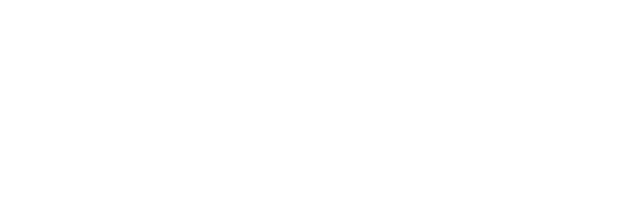
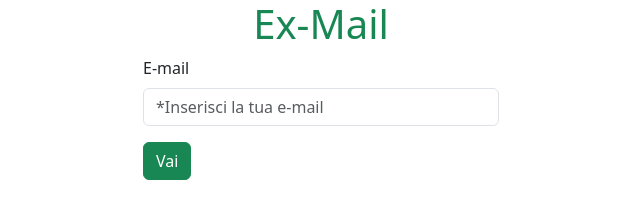
Before and after one commit to Vbortone99/js-mail-dadi, a plain HTML site: page index.html in a window 1280 px wide. Shown: the whole page, without its empty margins (319-959 px from the left). Drawn offline with nearby package versions, Linux system fonts and the light colour scheme.

Commit message:
Html structure

```diff
--- a/index.html
+++ b/index.html
@@ -8,6 +8,23 @@
     <title>Document</title>
 </head>
 <body>
+    <!-- MAIL -->
+    <div class="container">
+        <h1 class="text-center text-success">Ex-Mail</h1>
+        <div class="row justify-content-center">
+            <div class="col-4">
+               <div class="mb-3">
+                 <label for="" class="form-label">E-mail</label>
+                 <input type="e-mail"
+                   class="form-control" name="e-mail" id="user-mail" aria-describedby="helpId" placeholder="*Inserisci la tua e-mail">
+               </div>
+               <button type="button" class="btn btn-success mb-4">Vai</button>
+               <div class="alert alert-warning d-none"></div>
+            </div>
+        </div>
+    </div>
+    <!-- /MAIL -->
+    <!-- DADI -->
 
     <script src="js/script.js"></script>
 </body>
```
